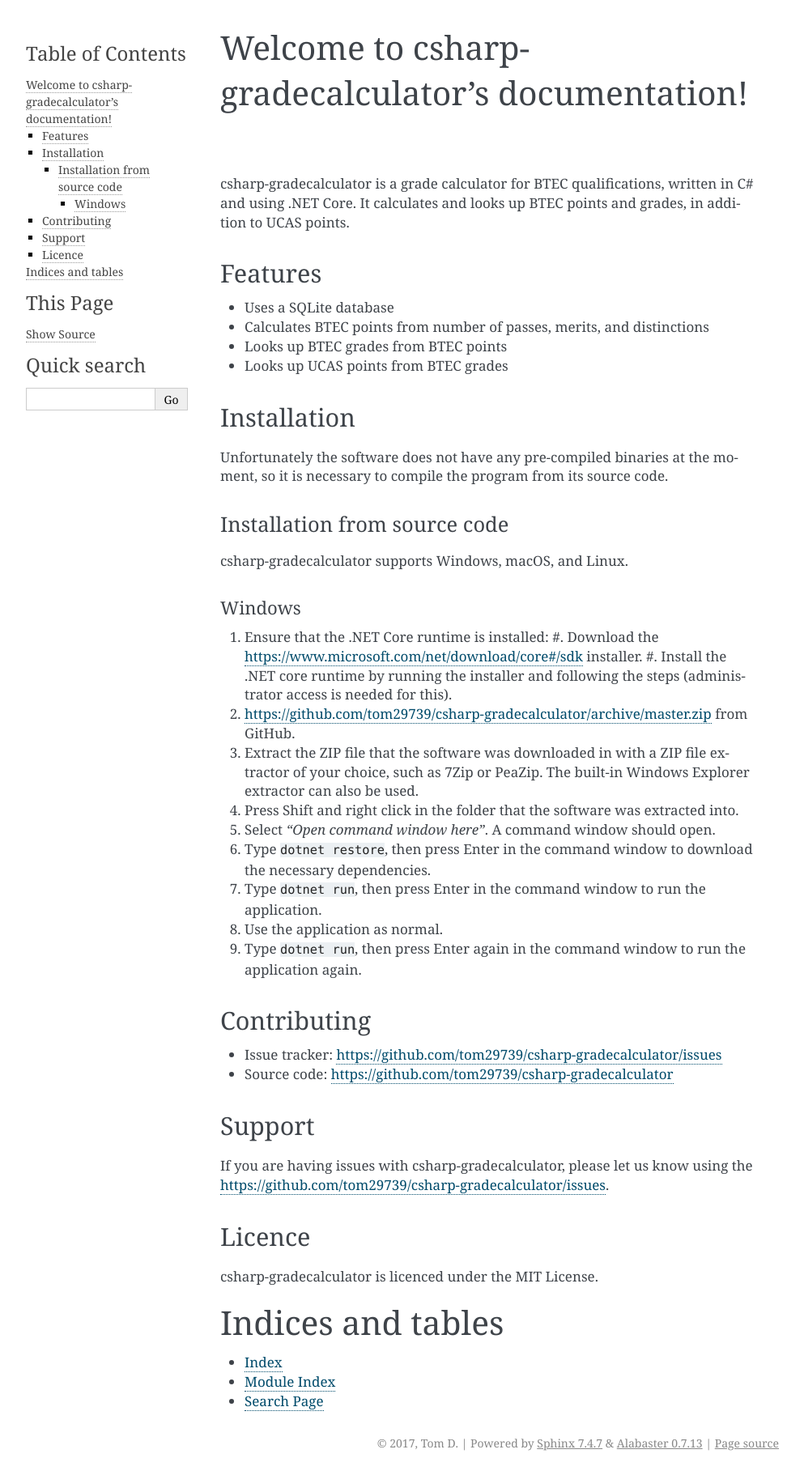
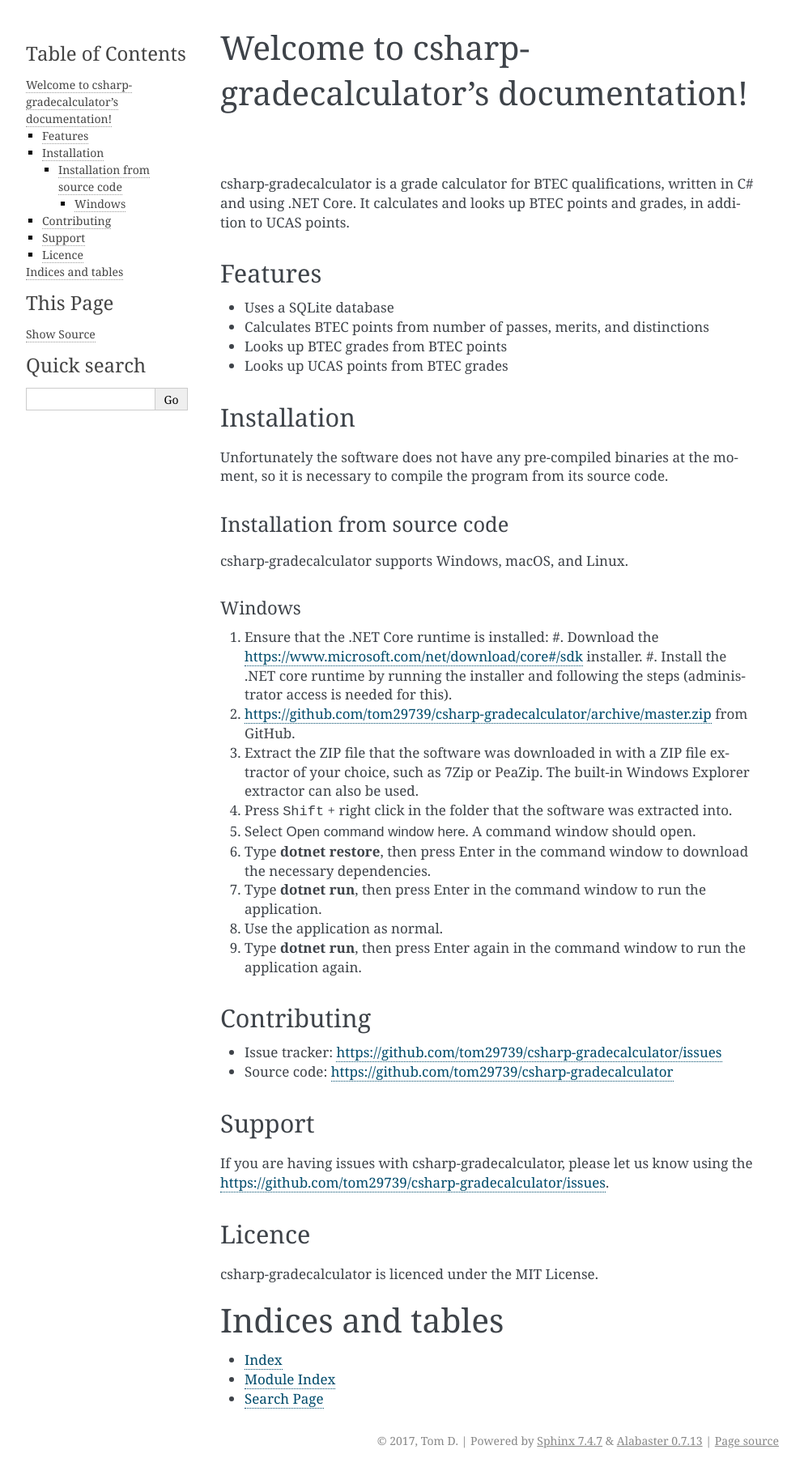
Before and after one commit to tom29739/csharp-gradecalculator, a Sphinx documentation site: the page built from docs/index.rst, in a window 1280 px wide. Shown: the whole page at 81% size, without its empty margins (148-1141 px from the left). Built offline with Sphinx 7.4.7, drawn with Linux system fonts in a browser that asks for light colours.

```diff
--- a/docs/index.rst
+++ b/docs/index.rst
@@ -52,12 +52,12 @@ Windows
    the steps (administrator access is needed for this).
 #. `https://github.com/tom29739/csharp-gradecalculator/archive/master.zip`_ from GitHub.
 #. Extract the ZIP file that the software was downloaded in with a ZIP file extractor of your choice, such as 7Zip or PeaZip. The built-in Windows Explorer extractor can also be used.
-#. Press Shift and right click in the folder that the software was extracted into.
-#. Select *"Open command window here"*. A command window should open.
-#. Type ``dotnet restore``, then press Enter in the command window to download the necessary dependencies.
-#. Type ``dotnet run``, then press Enter in the command window to run the application.
+#. Press :kbd:`Shift` + right click in the folder that the software was extracted into.
+#. Select :guilabel:`Open command window here`. A command window should open.
+#. Type :command:`dotnet restore`, then press Enter in the command window to download the necessary dependencies.
+#. Type :command:`dotnet run`, then press Enter in the command window to run the application.
 #. Use the application as normal.
-#. Type ``dotnet run``, then press Enter again in the command window to run the application again.
+#. Type :command:`dotnet run`, then press Enter again in the command window to run the application again.
 
 Contributing
 ------------
```
